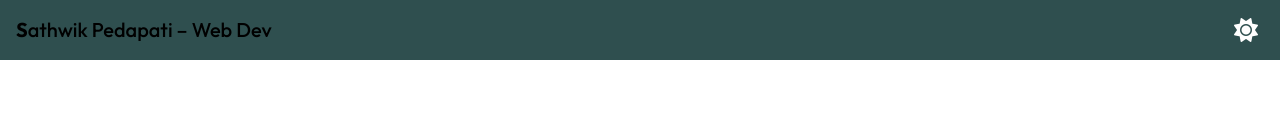
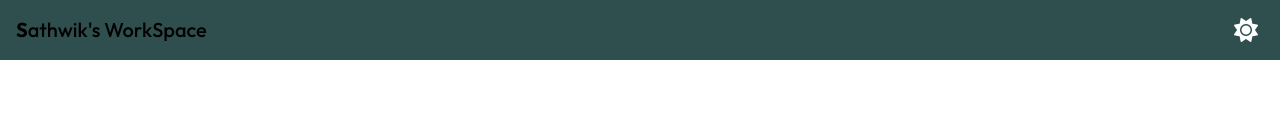
Before and after one commit to sathwikpedapati/portfolio, a React (Create React App) app: page / in a window 1280 px wide. Shown: the top 138 px of the page. Built offline with nearby package versions, Linux system fonts and the light colour scheme.

Commit message:
Update Navbar.js

```diff
--- a/src/components/Navbar.js
+++ b/src/components/Navbar.js
@@ -39,7 +39,7 @@ const Navbar = () => {
       >
 <span className="navbar-brand mb-0 h1">
   <strong>S</strong>
-  <span>athwik Pedapati – Web Dev</span>
+  <span>athwik's WorkSpace</span>
 </span>
         <button
           onClick={toggleTheme}
```
